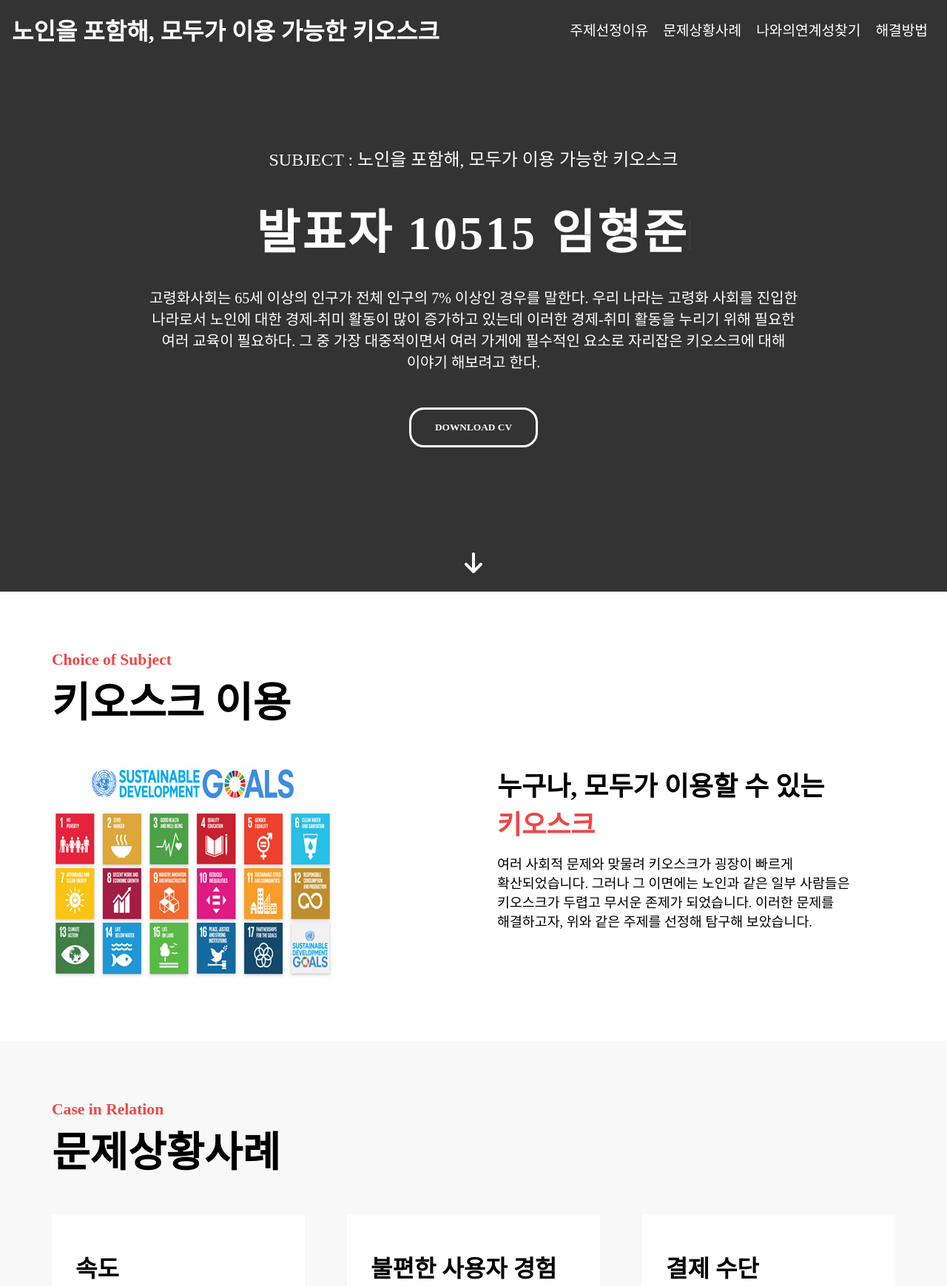
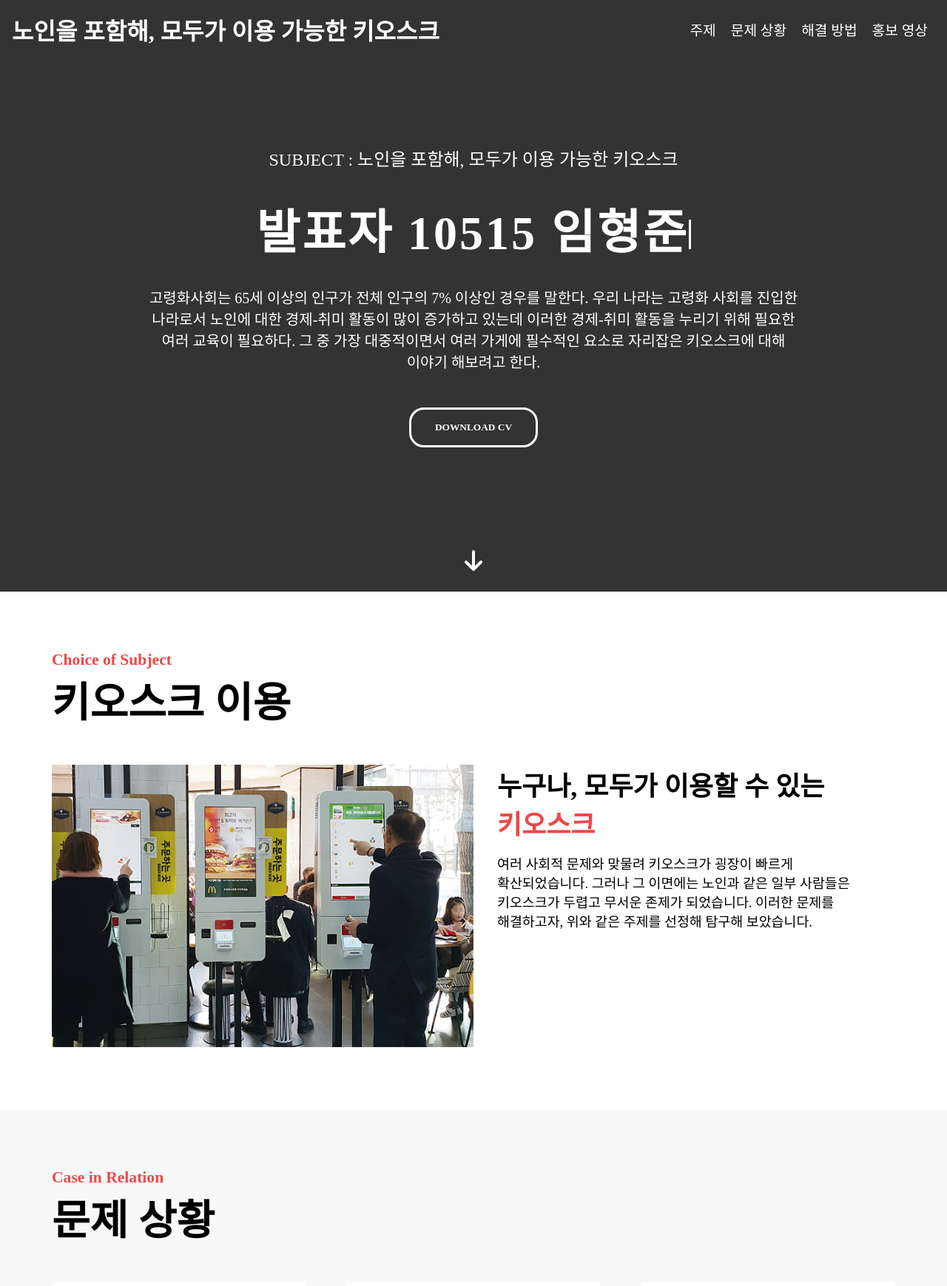
Before and after one commit to cog25/coexist-algorithm, a plain HTML site: page result/index.html in a window 1280 px wide. Shown: the top 1739 px of the page at 74% size. Drawn offline with Linux system fonts and the light colour scheme; a web font is replaced by a local one.

Commit message:
add: change image

```diff
--- a/result/index.html
+++ b/result/index.html
@@ -22,16 +22,16 @@
             <nav>
                 <ul>
                     <li>
-                        <button data-animation-scroll="true" data-target="#subject">주제선정이유</button>
+                        <button data-animation-scroll="true" data-target="#subject">주제</button>
                     </li>
                     <li>
-                        <button data-animation-scroll="true" data-target="#case_in_relation">문제상황사례</button>
+                        <button data-animation-scroll="true" data-target="#case_in_relation">문제 상황</button>
                     </li>
                     <li>
-                        <button data-animation-scroll="true" data-target="#portfolio">나와의연계성찾기</button>
+                        <button data-animation-scroll="true" data-target="#portfolio">해결 방법</button>
                     </li>
                     <li>
-                        <button data-animation-scroll="true" data-target="#method">해결방법</button>
+                        <button data-animation-scroll="true" data-target="#method">홍보 영상</button>
                     </li>
                 </ul>
             </nav>
@@ -58,7 +58,7 @@
             </div>
             <div class="subject-intro">
                 <div class="left">
-                    <img src="images/sdg.jpeg" alt="SDGs">
+                    <img src="images/kiosk-using.jpg" alt="SDGs">
                 </div>
                 <div class="right">
                     <h3>누구나, 모두가 이용할 수 있는 <strong>키오스크</strong></h3>
@@ -75,7 +75,7 @@
         <div class="container">
             <div class="title">
                 <h4> Case in Relation</h4>
-                <h2> 문제상황사례</h2>
+                <h2> 문제 상황</h2>
             </div>
             <div class="case">
                 <div class="case-inner">
@@ -151,7 +151,7 @@
             </div>
             <div class="subject-intro">
                 <!-- <div class="left"> -->
-                <video src="images/campaign.mp4" controls></video>
+                <iframe src="https://drive.google.com/file/d/1K7zszFSeU3akCJz9ckMV5ew22Jz6DR59/preview" width="100%" height="600px" allow="autoplay"></iframe>
                 <!-- </div>
                 <div class="right">
                     <h3>모두가 이용할 수 있는 <strong>키오스크</strong></h3>
```
Also changed, not shown: result/images/kiosk-using.jpg (added).
